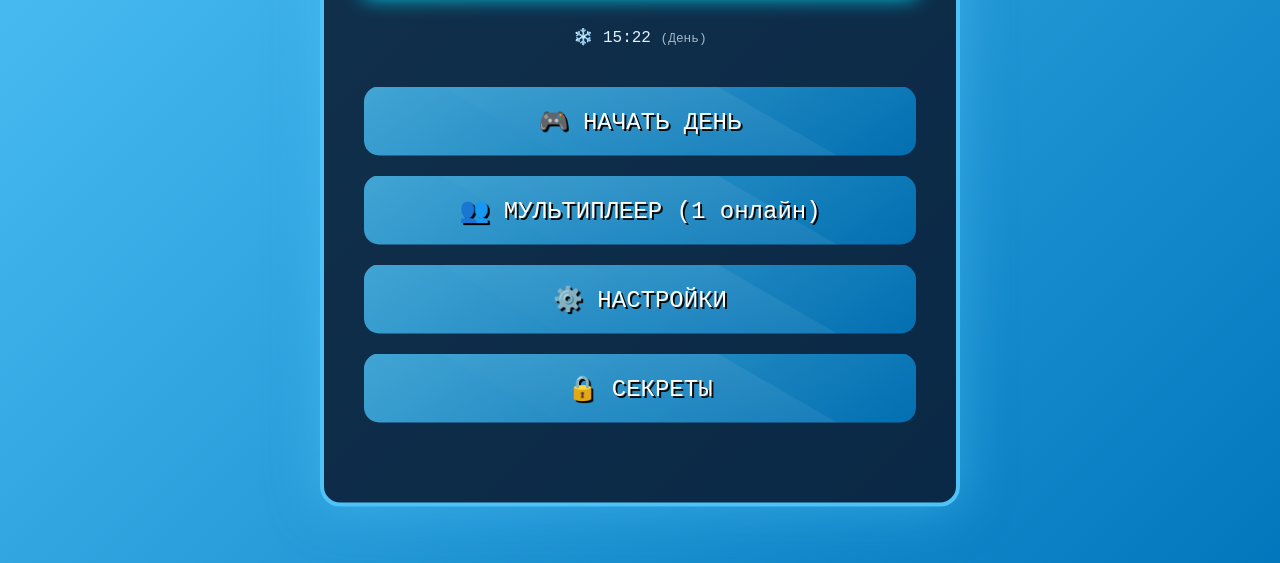
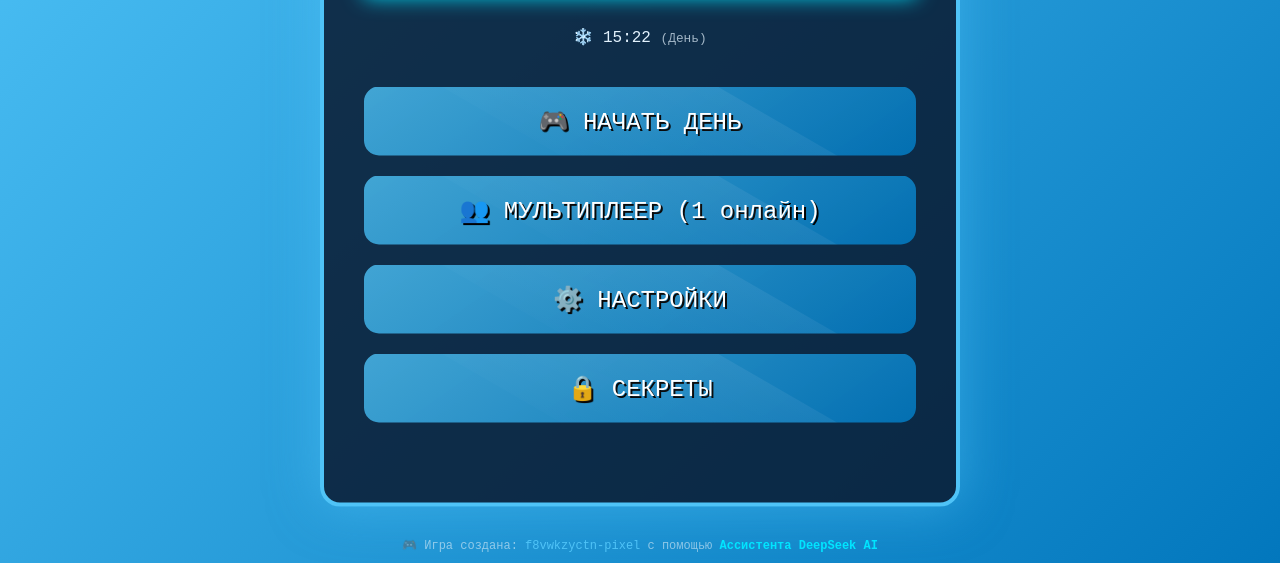
Before and after one commit to f8vwkzyctn-pixel/ice_battle_roguelike, a website: page index.html in a window 1280 px wide. Shown: the part 237-800 px from the top of the page. Drawn offline with Linux system fonts and the light colour scheme; files whose address does not match are found by name.

Commit message:
Update index.html

```diff
--- a/index.html
+++ b/index.html
@@ -337,3 +337,22 @@
     <script src="game.js"></script>
 </body>
 </html>
+<!-- Вставь перед закрывающим </body> -->
+<div style="
+    position: fixed;
+    bottom: 10px;
+    left: 0;
+    width: 100%;
+    text-align: center;
+    font-family: 'Courier New', monospace;
+    font-size: 12px;
+    color: rgba(255, 255, 255, 0.5);
+    z-index: 9999;
+">
+    🎮 Игра создана:
+    <a href="https://github.com/f8vwkzyctn-pixel" style="color: #4fc3f7; text-decoration: none;">
+        f8vwkzyctn-pixel
+    </a>
+    с помощью
+    <span style="color: #00e5ff; font-weight: bold;">Ассистента DeepSeek AI</span>
+</div>
```
